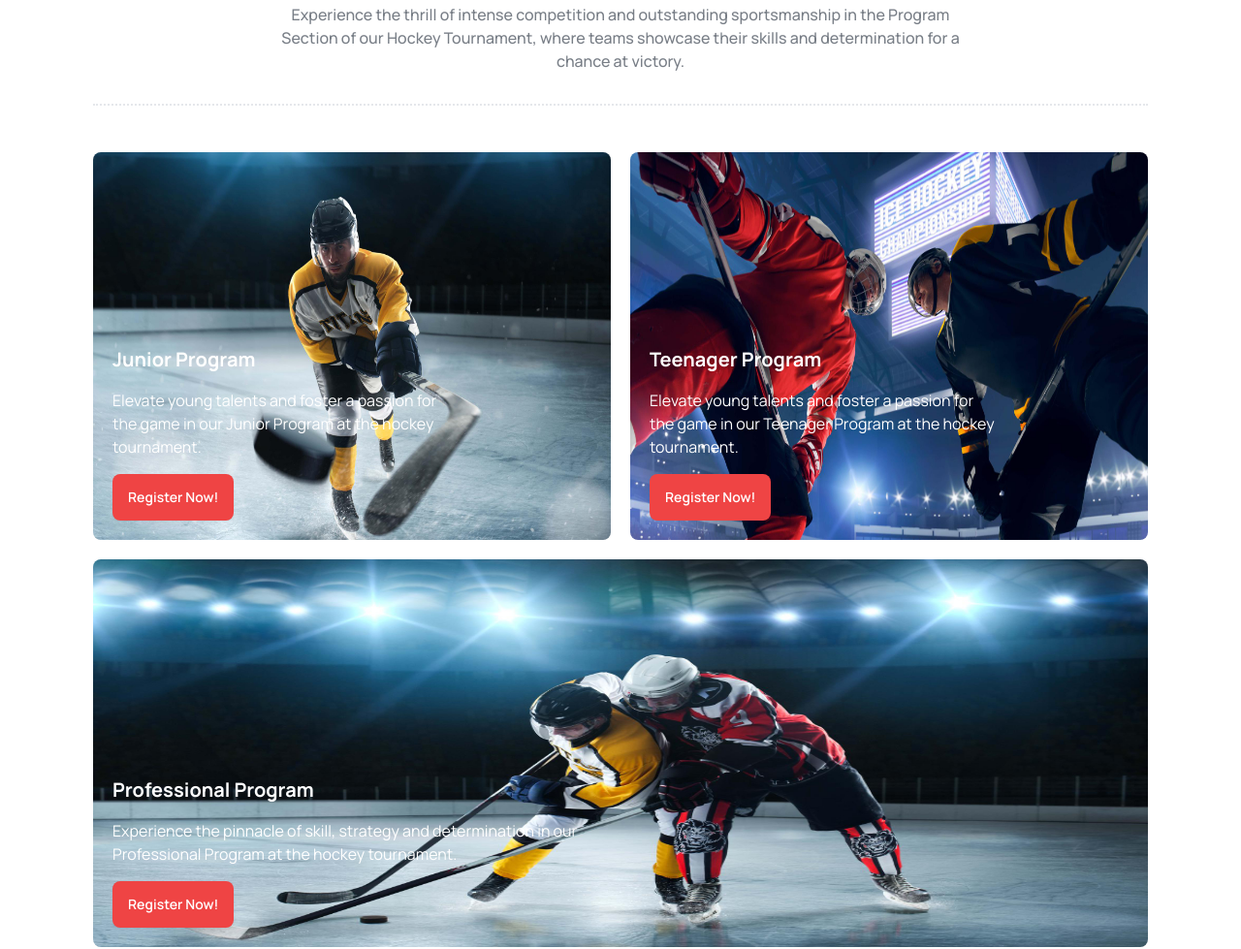
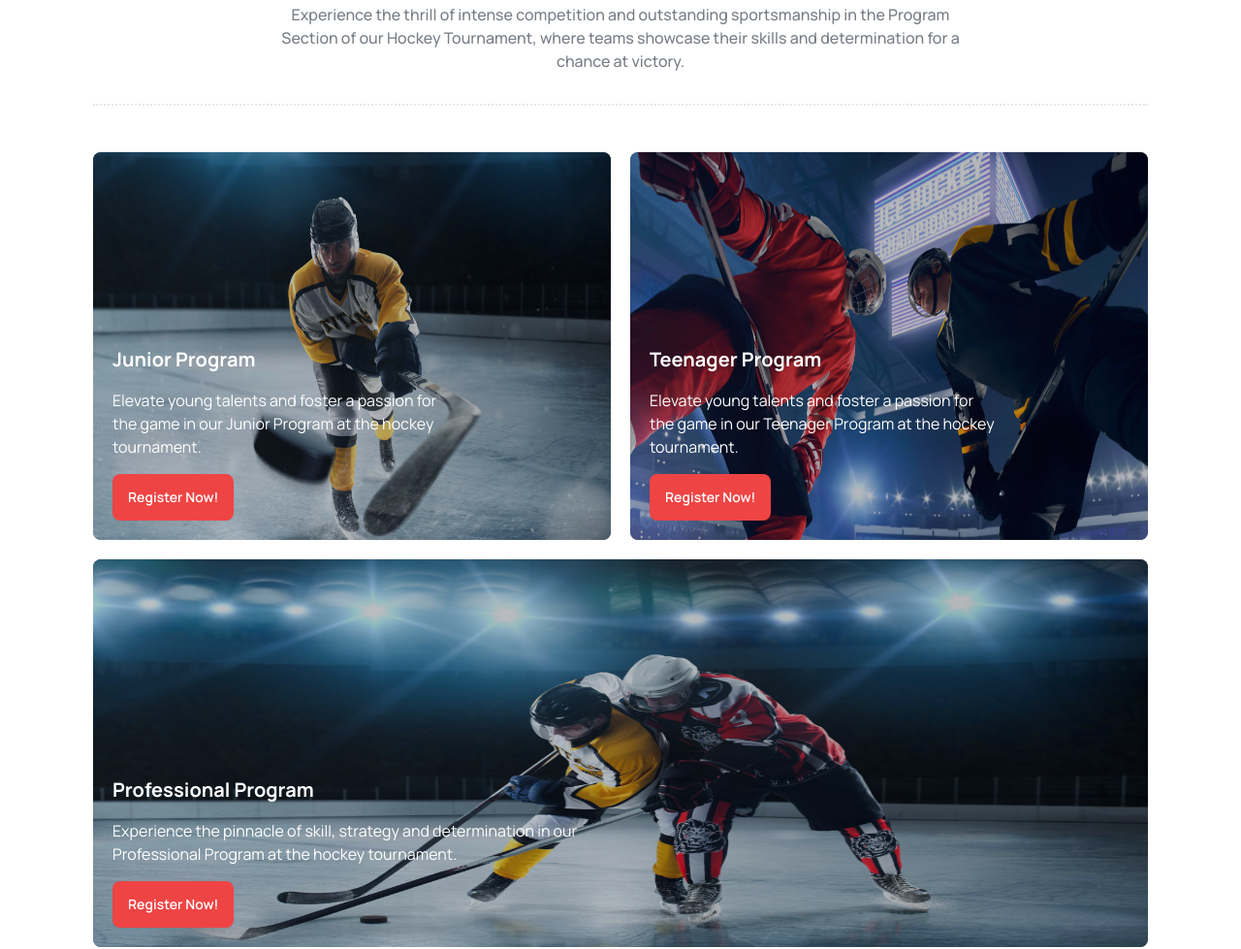
Before and after one commit to knh-nehal/Assignment-3, a plain HTML site: page index.html in a window 1280 px wide. Shown: the part 1477-2456 px from the top of the page at 97% size. Drawn offline with nearby package versions, Linux system fonts and the light colour scheme.

Commit message:
finished the project with all fixes

```diff
--- a/index.html
+++ b/index.html
@@ -300,9 +300,11 @@
         <div
           class="mt-12 grid gap-5 grid-cols-1 grid-rows-3 lg:grid-cols-2 lg:grid-rows-[400px_400px]"
         >
-          <div class="relative">
+          <div
+            class="relative bg-gradient-to-r from-gray-800 to-gray-950 rounded-lg"
+          >
             <img
-              class="rounded-lg w-full h-full"
+              class="rounded-lg w-full h-full opacity-70"
               src="./Images/hockey1.jpg"
               alt=""
             />
@@ -322,9 +324,11 @@
               </div>
             </div>
           </div>
-          <div class="relative">
+          <div
+            class="relative bg-gradient-to-r from-gray-800 to-gray-950 rounded-lg"
+          >
             <img
-              class="rounded-lg w-full h-full"
+              class="rounded-lg w-full h-full opacity-70"
               src="./Images/hockey2.jpg"
               alt=""
             />
@@ -344,9 +348,11 @@
               </div>
             </div>
           </div>
-          <div class="relative lg:col-span-2">
+          <div
+            class="relative lg:col-span-2 bg-gradient-to-r from-gray-800 to-gray-950 rounded-lg"
+          >
             <img
-              class="rounded-lg w-full h-full"
+              class="rounded-lg w-full h-full opacity-70"
               src="./Images/hockey3.jpg"
               alt=""
             />
```
